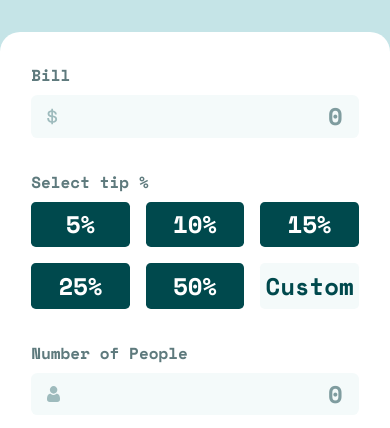
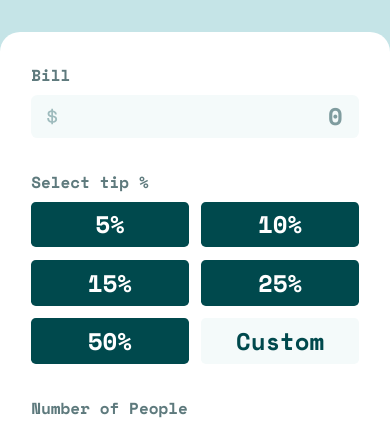
Before and after one commit to dvlapo/tip-calculator-app, a plain HTML site: page index.html in a window 390 px wide. Shown: the part 124-552 px from the top of the page. Drawn offline with nearby package versions, Linux system fonts and the light colour scheme.

Commit message:
change tip btns layout for mobile

```diff
--- a/style.css
+++ b/style.css
@@ -276,3 +276,11 @@ aside button:hover {
         margin-top: 0;
     }
 }
+
+@media (max-width: 600px) {
+    .tip-buttons {
+        display: grid;
+        grid-template-columns: repeat(2, 1fr);
+        gap: 0.8rem;
+    }
+}
```
